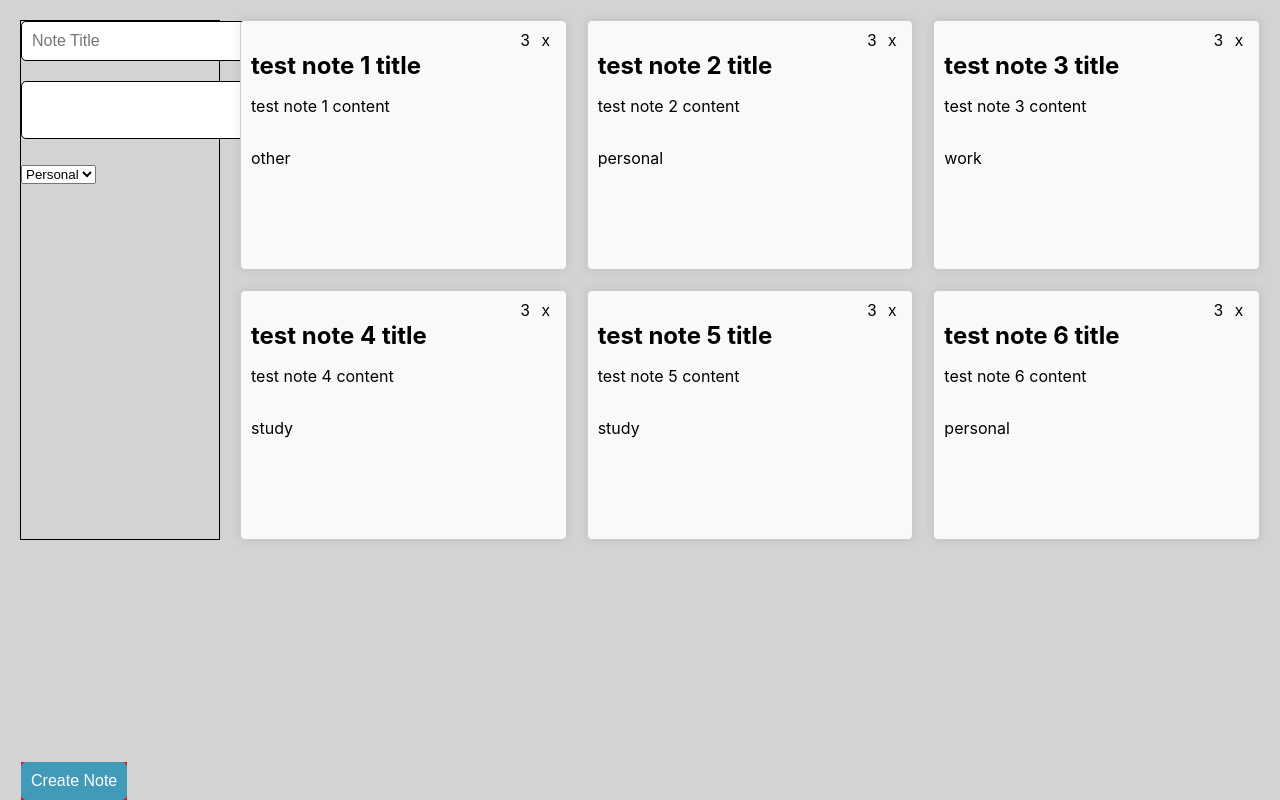
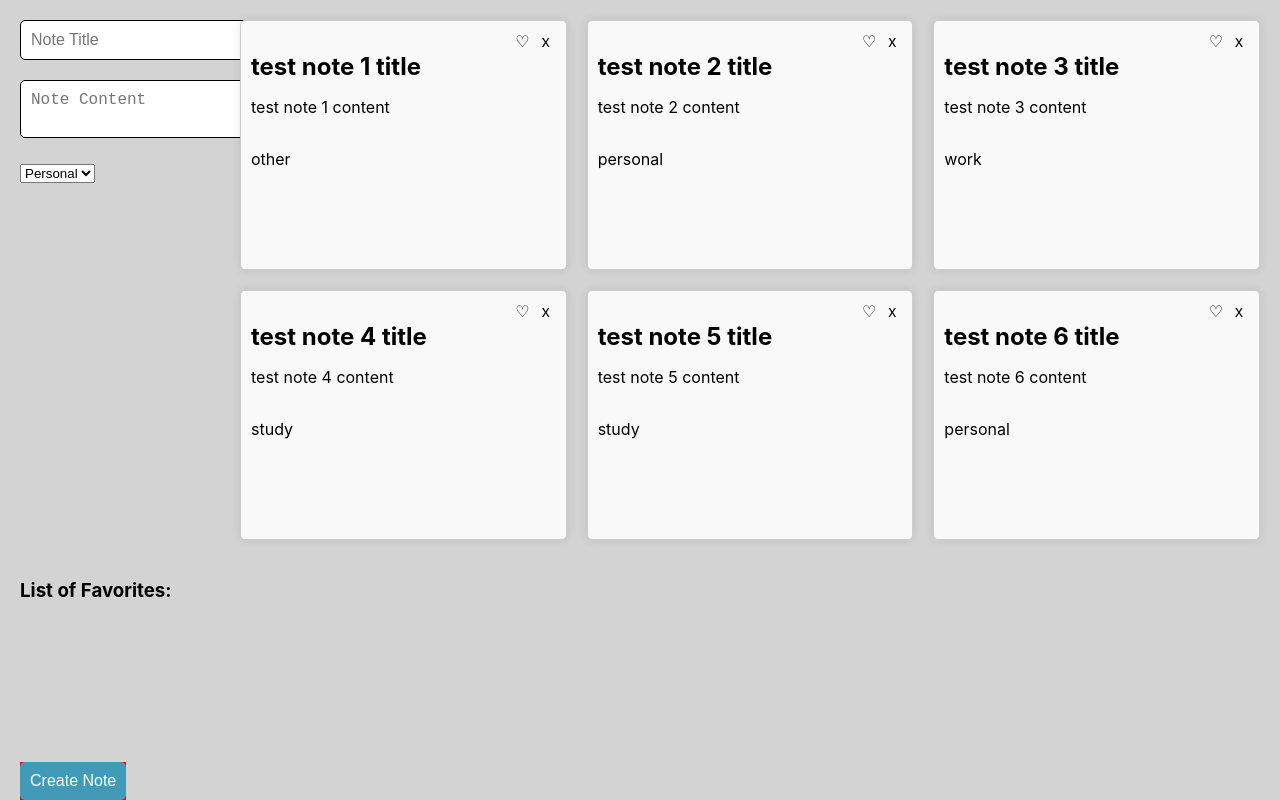
Before and after one commit to deeg-p23/CSE110-Lab2, a React (Create React App) app in the folder lab2-app/: page / in a window 1280 px wide. Built offline with nearby package versions, Linux system fonts and the light colour scheme.

Commit message:
more progress

```diff
--- a/lab2-app/src/App.css
+++ b/lab2-app/src/App.css
@@ -11,7 +11,7 @@
 
  .note-form {
   display: "flex";
-  border: 1px solid black;
+  border: none;
   flex-direction: column;
  }
 
--- a/lab2-app/src/App.tsx
+++ b/lab2-app/src/App.tsx
@@ -1,7 +1,7 @@
 import './App.css';
 import { Label, Note } from "./types"; // Import the Label type from the appropriate module
 import { dummyNotesList } from "./constants"; // Import the dummyNotesList from the appropriate module
-import { useState } from "react"
+import { useState, useEffect } from "react"
 
 function deleteNote(note: Note, note_list: typeof dummyNotesList) {
   var new_notes = note_list.filter((given) => given.id != note.id)
@@ -10,6 +10,8 @@ function deleteNote(note: Note, note_list: typeof dummyNotesList) {
 
 function App() {
   const [notes, setNotes] = useState(dummyNotesList);
+  const [favorites, setFavorites] = useState<string[]>([]);
+  const [theme, setTheme] = useState<'light' | 'dark'>('light');
   const initialNote = {
      id: -1,
      title: "",
@@ -27,26 +29,44 @@ function App() {
      setCreateNote(initialNote);
    };
 
+  const toggleFavorite = (note: Note) => {
+    if (favorites.includes(note.title)) {
+      setFavorites(favorites.filter((title) => title != note.title));
+    } else {
+      setFavorites([...favorites, note.title]);
+    }
+    }
+
+  useEffect(() => {
+    console.log("Favorites updated:", favorites);
+  }, [favorites]);
+
  return (
-   <div className='app-container'>
+
+   <div className={'app-container'}>
+
+
      <form className="note-form" onSubmit={createNoteHandler}>
        <div>
        <input
         	placeholder="Note Title"
+          value={createNote.title}
         	onChange={(event) =>
           	setCreateNote({ ...createNote, title: event.target.value })}
-        	required>
-        </input>
+        	required
+        />
+
        </div>
 
        <div>
         <textarea
+          placeholder = "Note Content"
+          value = {createNote.content}
           onChange = {(event) =>
             setCreateNote({...createNote, content: event.target.value})
           }
           required
-        >
-        </textarea>
+        />
       </div>
 
       <div>
@@ -61,16 +81,18 @@ function App() {
      	</select>
    	</div>
 
-      <div className="submitButton"><button type="submit">Create Note</button></div>
+      <div className="submitButton">
+        <button type="submit">Create Note</button>
+      </div>
      </form>
+
      <div className="notes-grid">
     	{notes.map((note) => (
-      	<div
-        	key={note.id}
-        	className="note-item"
-      	>
+      	<div key={note.id} className="note-item">
         	<div className="notes-header">
-          	<button>3</button>
+          	<button onClick={() => toggleFavorite(note)}>
+              {favorites.includes(note.title) ? "❤️" : "♡"}
+            </button>
             <button onClick={() => setNotes(deleteNote(note, notes))}>x</button>
         	</div>
         	<h2> {note.title} </h2>
@@ -79,6 +101,14 @@ function App() {
       	</div>
     	))}
   	</div>
+    <div className="faovirtes-list">
+      <h3>List of Favorites:</h3>
+        <ul>
+          {favorites.map((title, index) => (
+            <li key={index}>{title}</li>
+          ))}
+        </ul>
+    </div>
 	</div>
  );
 }
```
